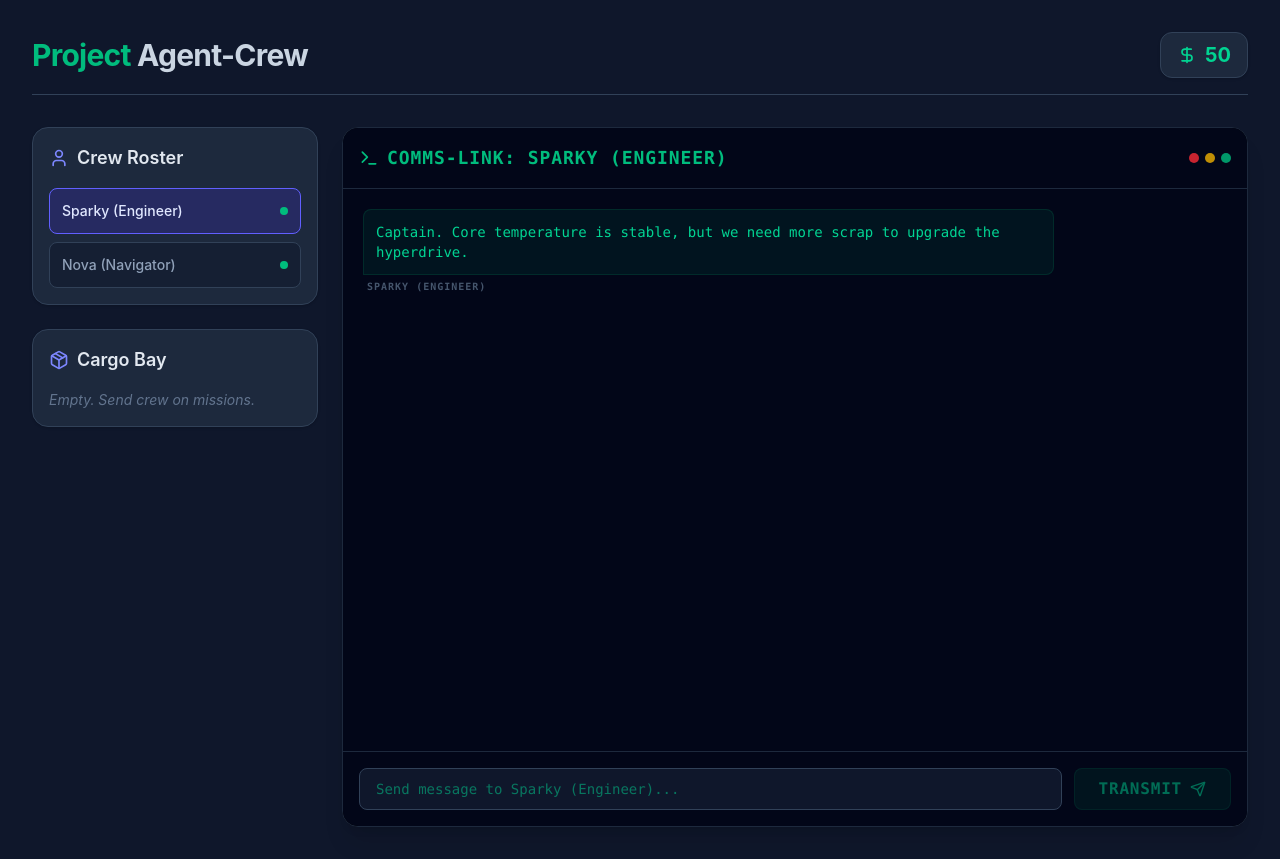
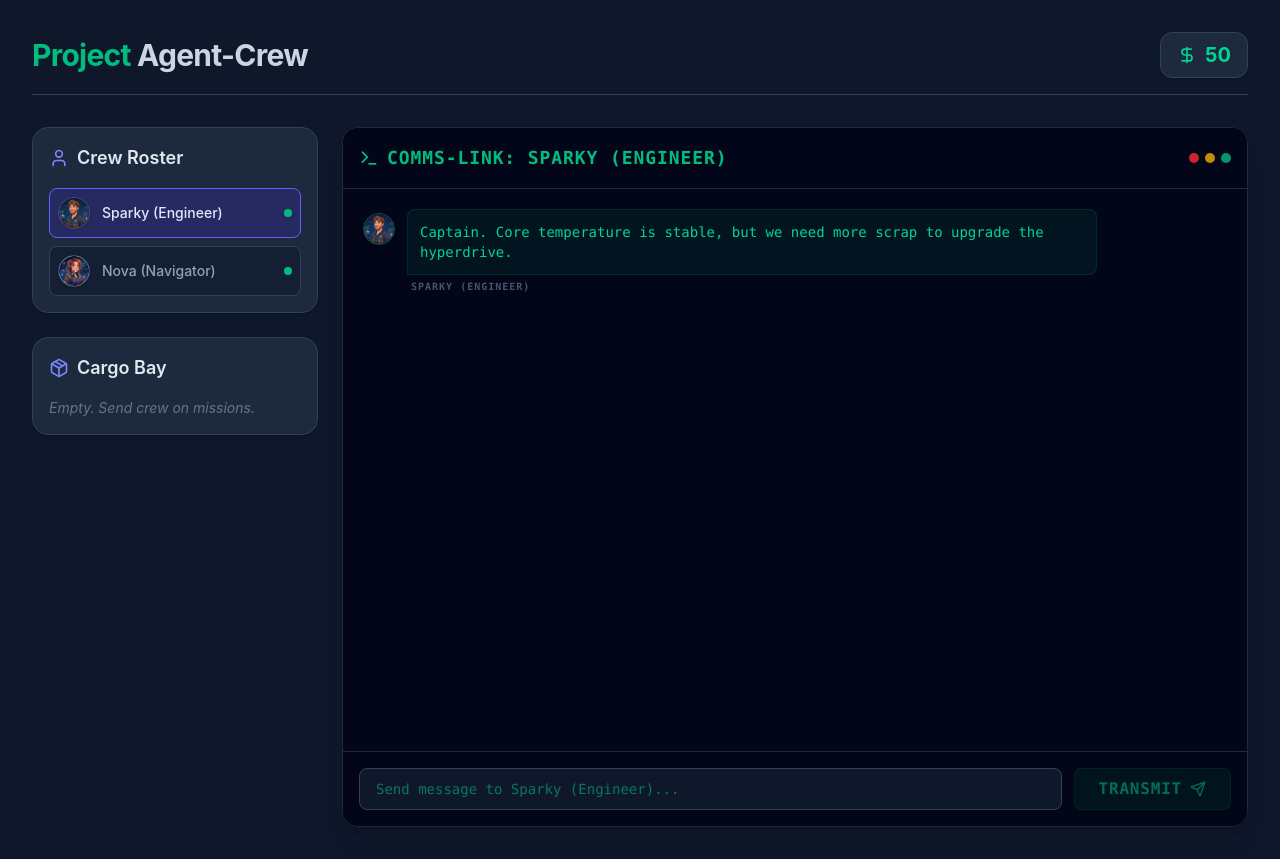
Before and after one commit to del4gent/epay, a React (Vite) app: page / in a window 1280 px wide. Built offline with nearby package versions, Linux system fonts and the light colour scheme.

Commit message:
feat: add typing animation for crew members and avatars

```diff
--- a/src/App.tsx
+++ b/src/App.tsx
@@ -1,5 +1,5 @@
 import React, { useState, useEffect, useRef } from 'react';
-import { DollarSign, Package, Terminal, Clock, Send, CheckCircle2, User } from 'lucide-react';
+import { DollarSign, Package, Terminal, Clock, Send, User } from 'lucide-react';
 import { useGameStore } from './store/gameStore';
 import type { Item } from './types';
 
@@ -14,10 +14,11 @@ const generateRandomItem = (): Item => {
 };
 
 function App() {
-  const { money, inventory, bots, missions, startMission, completeMission, listItem, listings, sellListing, chatHistory, addChatMessage } = useGameStore();
+  const { money, inventory, bots, missions, startMission, completeMission, chatHistory, addChatMessage } = useGameStore();
   const [tick, setTick] = useState(0);
   const [activeBotId, setActiveBotId] = useState<string>(bots[0].id);
   const [chatInput, setChatInput] = useState('');
+  const [typingBots, setTypingBots] = useState<string[]>([]);
   const chatEndRef = useRef<HTMLDivElement>(null);
 
   // Global Game Tick
@@ -43,7 +44,7 @@ function App() {
   // Auto-scroll chat
   useEffect(() => {
     chatEndRef.current?.scrollIntoView({ behavior: 'smooth' });
-  }, [chatHistory, activeBotId]);
+  }, [chatHistory, activeBotId, typingBots]);
 
   const handleSendMessage = (e: React.FormEvent) => {
     e.preventDefault();
@@ -55,19 +56,23 @@ function App() {
     // Simple mock logic for "agent" responding
     const inputLower = chatInput.toLowerCase();
     const targetBot = bots.find(b => b.id === activeBotId);
+    const botIdToReply = activeBotId;
+
+    setTypingBots(prev => [...prev, botIdToReply]);
 
     setTimeout(() => {
+      setTypingBots(prev => prev.filter(id => id !== botIdToReply));
       if (inputLower.includes('mission') || inputLower.includes('deploy') || inputLower.includes('go')) {
         if (targetBot?.status === 'idle') {
-          addChatMessage({ senderId: activeBotId, text: `Copy that! Initiating launch sequence now. ETA 5 seconds.` });
-          startMission(activeBotId, 5000);
+          addChatMessage({ senderId: botIdToReply, text: `Copy that! Initiating launch sequence now. ETA 5 seconds.` });
+          startMission(botIdToReply, 5000);
         } else {
-          addChatMessage({ senderId: activeBotId, text: `I'm already on a mission, Captain! Wait until I get back.` });
+          addChatMessage({ senderId: botIdToReply, text: `I'm already on a mission, Captain! Wait until I get back.` });
         }
       } else {
-        addChatMessage({ senderId: activeBotId, text: `Acknowledged: "${chatInput}". (Hint: tell me to go on a "mission"!)` });
+        addChatMessage({ senderId: botIdToReply, text: `Acknowledged: "${chatInput}". (Hint: tell me to go on a "mission"!)` });
       }
-    }, 1000);
+    }, 1500);
 
     setChatInput('');
   };
@@ -98,9 +103,18 @@ function App() {
                 <button
                   key={bot.id}
                   onClick={() => setActiveBotId(bot.id)}
-                  className={`w-full text-left p-3 rounded-lg flex items-center justify-between border transition-colors ${activeBotId === bot.id ? 'bg-indigo-900/50 border-indigo-500 text-indigo-100' : 'bg-slate-900/50 border-slate-700 text-slate-400 hover:bg-slate-700'}`}
+                  className={`w-full text-left p-2 rounded-lg flex items-center justify-between border transition-colors ${activeBotId === bot.id ? 'bg-indigo-900/50 border-indigo-500 text-indigo-100' : 'bg-slate-900/50 border-slate-700 text-slate-400 hover:bg-slate-700'}`}
                 >
-                  <span className="font-medium text-sm">{bot.name}</span>
+                  <div className="flex items-center gap-3">
+                    {bot.avatar ? (
+                      <img src={bot.avatar} alt={bot.name} className="w-8 h-8 rounded-full object-cover border border-slate-600 shadow-sm" />
+                    ) : (
+                      <div className="w-8 h-8 rounded-full bg-slate-700 flex items-center justify-center border border-slate-600">
+                        <User className="w-4 h-4 text-slate-400" />
+                      </div>
+                    )}
+                    <span className="font-medium text-sm">{bot.name}</span>
+                  </div>
                   <div className={`w-2 h-2 rounded-full ${bot.status === 'idle' ? 'bg-emerald-500' : 'bg-amber-500 animate-pulse'}`} />
                 </button>
               ))}
@@ -146,15 +160,37 @@ function App() {
               const isPlayer = msg.senderId === 'player';
               return (
                 <div key={msg.id} className={`flex flex-col ${isPlayer ? 'items-end' : 'items-start'}`}>
-                  <div className={`max-w-[80%] p-3 rounded-lg border ${isPlayer ? 'bg-indigo-900/40 border-indigo-800/50 text-indigo-100 rounded-br-none' : 'bg-emerald-900/20 border-emerald-800/30 text-emerald-400 rounded-bl-none'}`}>
-                    <p className="text-sm whitespace-pre-wrap">{msg.text}</p>
+                  <div className={`flex gap-3 max-w-[85%] ${isPlayer ? 'flex-row-reverse' : 'flex-row'}`}>
+                    {!isPlayer && activeBot?.avatar && (
+                      <img src={activeBot.avatar} alt={activeBot.name} className="w-8 h-8 rounded-full border border-emerald-800 object-cover mt-1 shadow-md" />
+                    )}
+                    <div className={`flex flex-col ${isPlayer ? 'items-end' : 'items-start'}`}>
+                      <div className={`p-3 rounded-lg border ${isPlayer ? 'bg-indigo-900/40 border-indigo-800/50 text-indigo-100 rounded-br-none' : 'bg-emerald-900/20 border-emerald-800/30 text-emerald-400 rounded-bl-none'}`}>
+                        <p className="text-sm whitespace-pre-wrap">{msg.text}</p>
+                      </div>
+                      <span className={`text-[10px] mt-1 text-slate-600 uppercase tracking-widest font-semibold ${isPlayer ? 'mr-1' : 'ml-1'}`}>
+                        {isPlayer ? 'Captain' : activeBot?.name}
+                      </span>
+                    </div>
                   </div>
-                  <span className={`text-[10px] mt-1 text-slate-600 uppercase tracking-widest font-semibold ${isPlayer ? 'mr-1' : 'ml-1'}`}>
-                    {isPlayer ? 'Captain' : activeBot?.name}
-                  </span>
                 </div>
               );
             })}
+
+            {typingBots.includes(activeBotId) && (
+              <div className="flex flex-col items-start">
+                <div className="max-w-[80%] p-3 rounded-lg border bg-emerald-900/20 border-emerald-800/30 text-emerald-400 rounded-bl-none">
+                  <div className="flex gap-1.5 items-center py-1">
+                    <span className="w-1.5 h-1.5 bg-emerald-400 rounded-full animate-bounce"></span>
+                    <span className="w-1.5 h-1.5 bg-emerald-400 rounded-full animate-bounce" style={{ animationDelay: '0.15s' }}></span>
+                    <span className="w-1.5 h-1.5 bg-emerald-400 rounded-full animate-bounce" style={{ animationDelay: '0.3s' }}></span>
+                  </div>
+                </div>
+                <span className="text-[10px] mt-1 text-slate-600 uppercase tracking-widest font-semibold ml-1">
+                  {activeBot?.name} IS TYPING...
+                </span>
+              </div>
+            )}
 
             {activeBot?.status === 'on_mission' && (
               <div className="flex items-center justify-center mt-4">
--- a/src/store/gameStore.ts
+++ b/src/store/gameStore.ts
@@ -19,8 +19,8 @@ interface GameState {
 }
 
 const INITIAL_BOTS: Bot[] = [
-  { id: 'bot-1', name: 'Sparky (Engineer)', level: 1, status: 'idle' },
-  { id: 'bot-2', name: 'Nova (Navigator)', level: 1, status: 'idle' }
+  { id: 'bot-1', name: 'Sparky (Engineer)', avatar: '/sparky.jpg', level: 1, status: 'idle' },
+  { id: 'bot-2', name: 'Nova (Navigator)', avatar: '/nova.jpg', level: 1, status: 'idle' }
 ];
 
 const INITIAL_CHAT: ChatMessage[] = [
--- a/src/types/index.ts
+++ b/src/types/index.ts
@@ -15,6 +15,7 @@ export type Listing = {
 export type Bot = {
   id: string;
   name: string;
+  avatar?: string;
   level: number;
   status: 'idle' | 'on_mission';
   missionEndTime?: number;
```
Also changed, not shown: public/nova.jpg (added), public/sparky.jpg (added).
